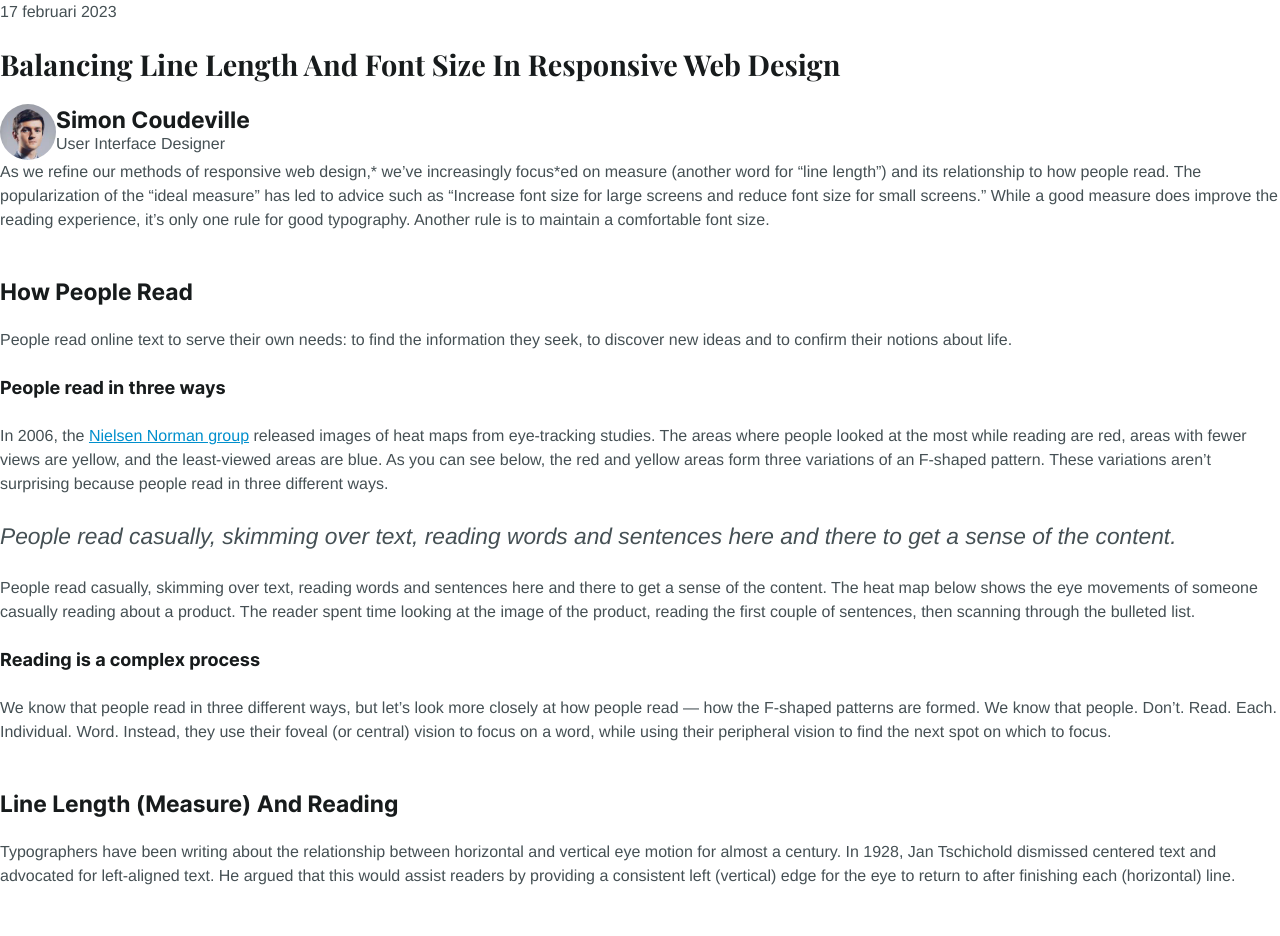
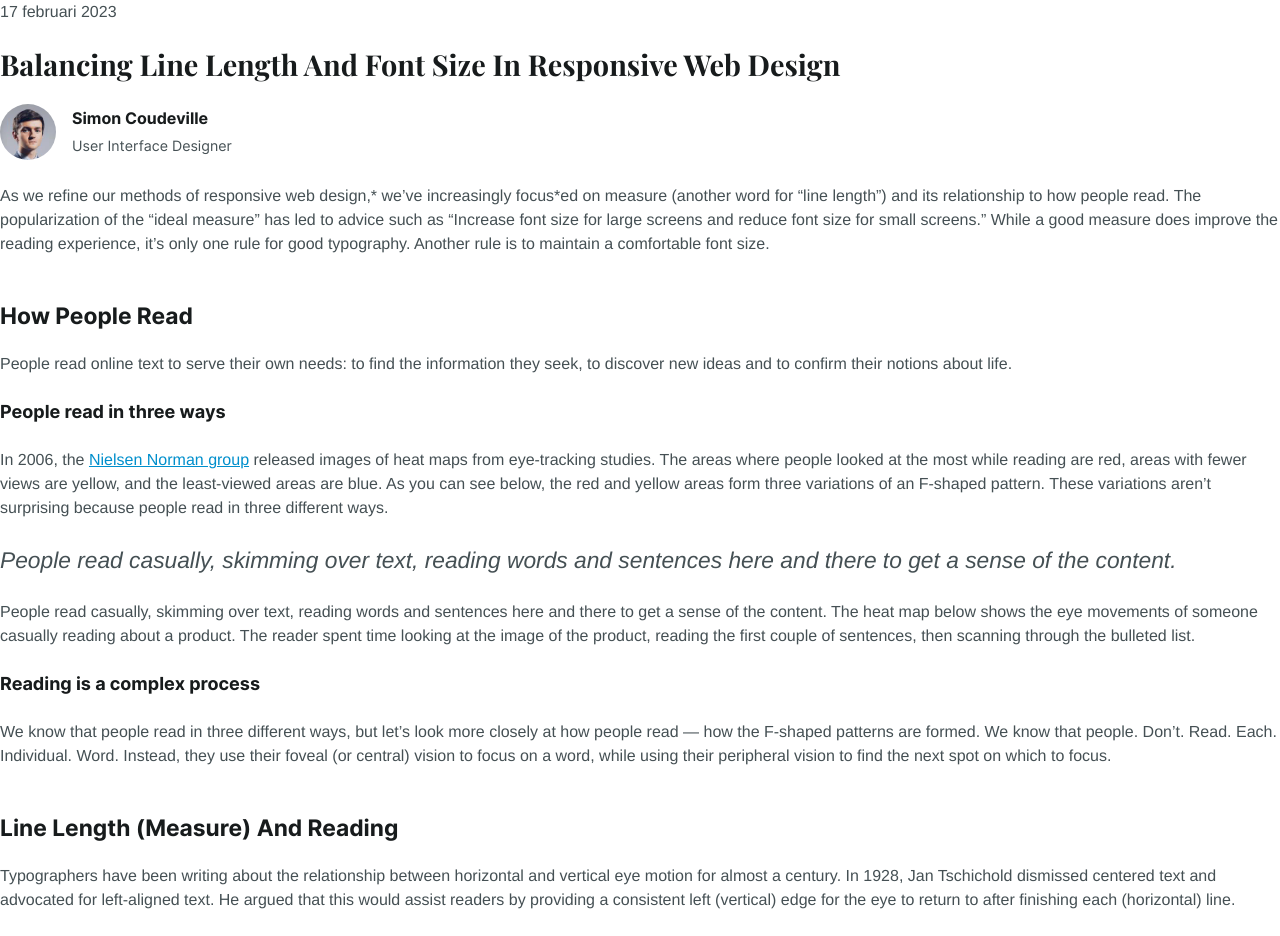
Before and after one commit to mct-ui/blogpost-design-juul-vandevelde-howest, a plain HTML site: page index.html in a window 1280 px wide. Before the commit the page ends 912 px from the top, so only its background shows below. Drawn offline with nearby package versions, Linux system fonts and the light colour scheme; a web font is replaced by a local one.

Commit message:
Added author component styles

```diff
--- a/css/screen.scss
+++ b/css/screen.scss
@@ -524,6 +524,8 @@ a:active {
 .c-author {
   display: flex;
   align-items: center;
+  margin-bottom: $space-m;
+  gap: $space-s;
 
   &__image {
     width: 56px;
@@ -534,6 +536,18 @@ a:active {
   &__name,
   &__meta {
     margin-bottom: 0;
+  }
+
+  &__meta {
+    font-size: $ms-1;
+    font-family: $font-family-secondary;
+    line-height: $space-m;
+    margin-top: $space-xxs;
+  }
+
+  &__name {
+    font-size: $ms0;
+    line-height: $space-m;
   }
 }
 
```
Also changed, not shown: css/screen.css.
